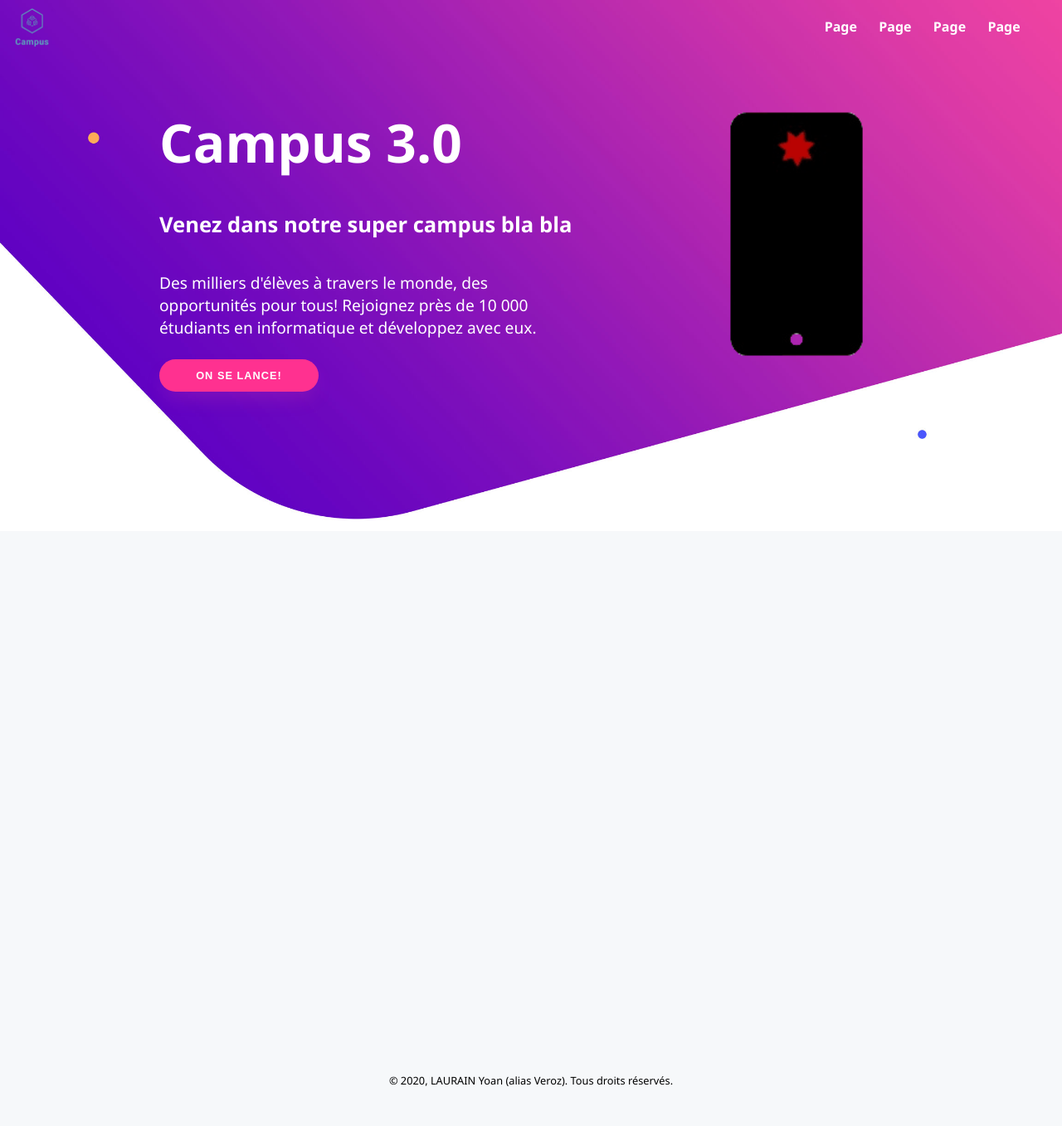
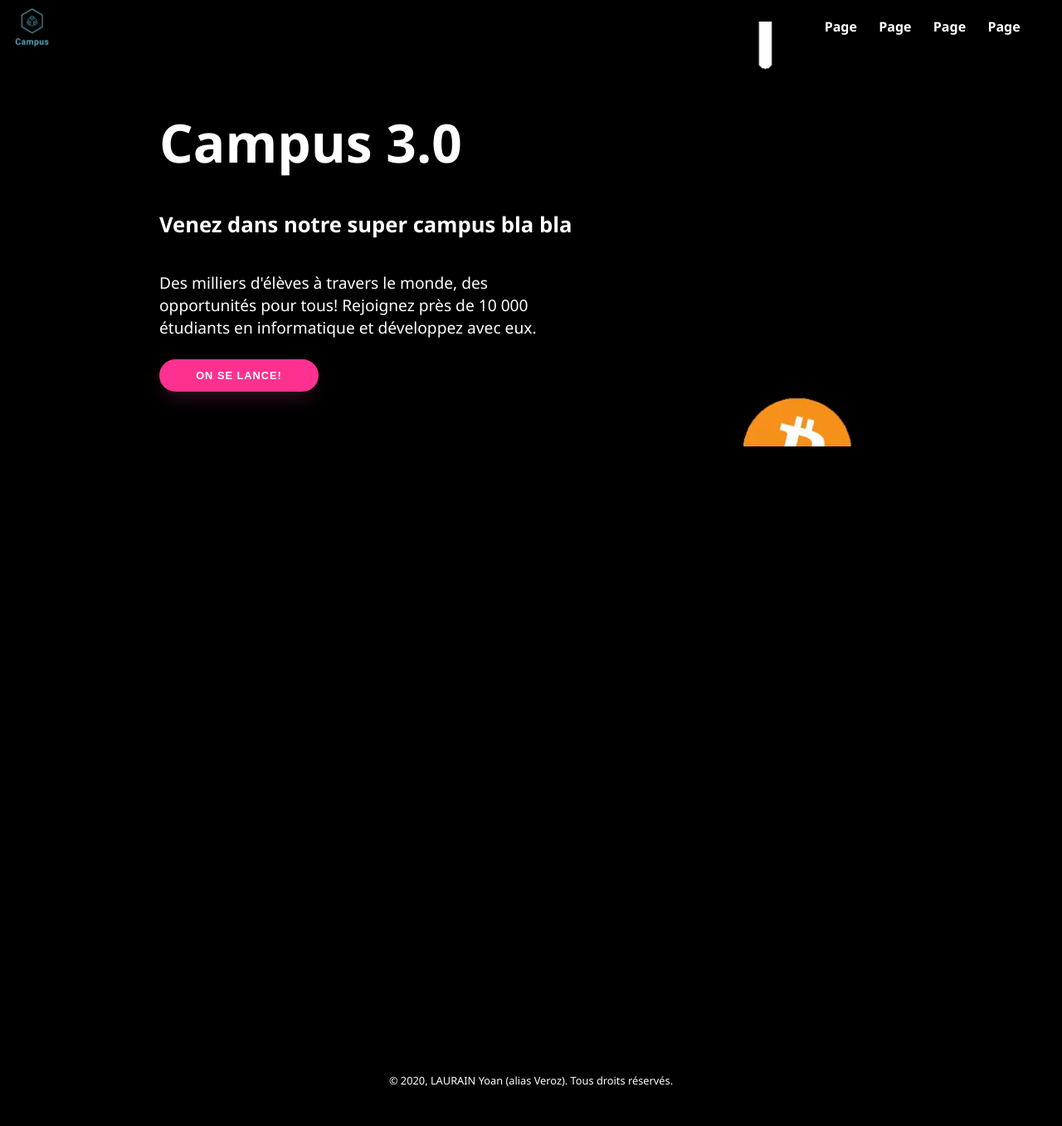
Before and after one commit to Yoan-laurain/MetaCampus, a PHP site: page / in a window 1280 px wide. Shown: the whole page at 83% size. Run offline with PHP 8.4, Linux system fonts and the light colour scheme.

Commit message:
view changes

```diff
--- a/controleur/controleurAccueil.php
+++ b/controleur/controleurAccueil.php
@@ -16,7 +16,7 @@
         $accueil->ajouterComposantLigne($accueil->finDiv());
 
         $accueil->ajouterComposantLigne($accueil->debutDiv("TopGif"));
-            $accueil->ajouterComposantLigne($accueil->creerImage("images\Gif.gif"));
+            $accueil->ajouterComposantLigne($accueil->creerImage("images\Crypto.gif"));
         $accueil->ajouterComposantLigne($accueil->finDiv());
 
 $accueil->ajouterComposantLigne($accueil->finDiv());
--- a/styles/Campus.css
+++ b/styles/Campus.css
@@ -5,7 +5,7 @@
 }
 html, body
 {
-	font-family: 'Segoe UI', Tahoma, Geneva, Verdana, sans-serif;	background-color: #F6F8FA;
+	font-family: 'Segoe UI', Tahoma, Geneva, Verdana, sans-serif;	background-color: black;
 }
 
 main {
@@ -81,7 +81,6 @@
 
 footer .footerdown a {
 	text-decoration: none;
-	color: #6C6C6C;
 }
 
 footer .footerdown {
@@ -92,6 +91,7 @@
     display: flex;
     flex-direction: column;
     height: 4vw;
+	color: white;
 }
 
 /*****************************************************************************Accueil***************************************************************/
@@ -100,9 +100,6 @@
 #topAccueil
 {
 	height : 50vw;
-	background-image: url("../images/FondAccueil.jpg");
-	background-repeat: no-repeat;
-	background-size: cover;
 	display: flex;
 	flex-direction: row;
 }
```
Also changed, not shown: images/Crypto.gif (added), images/FondAccueil.jpg (deleted), images/Gif.gif (deleted).
